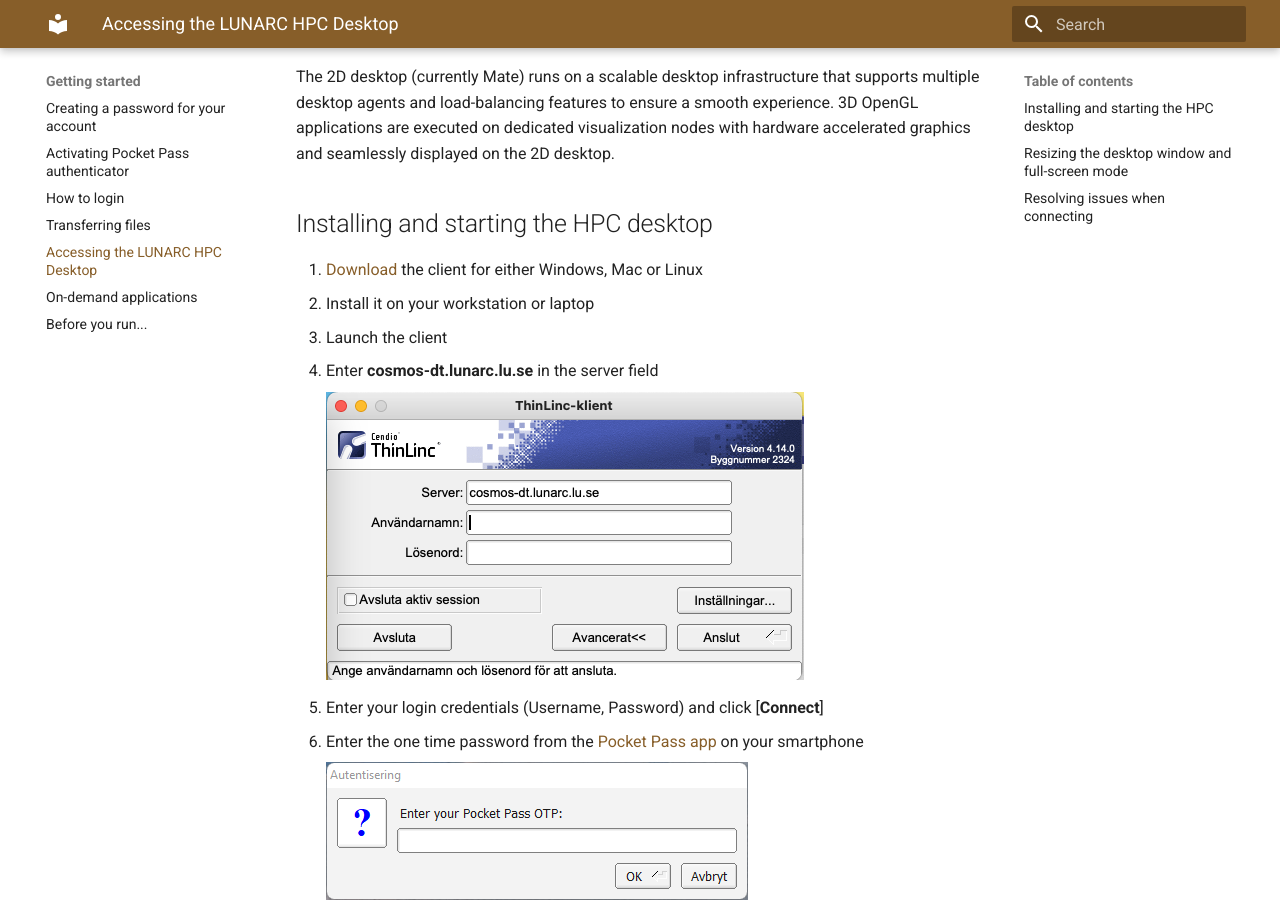
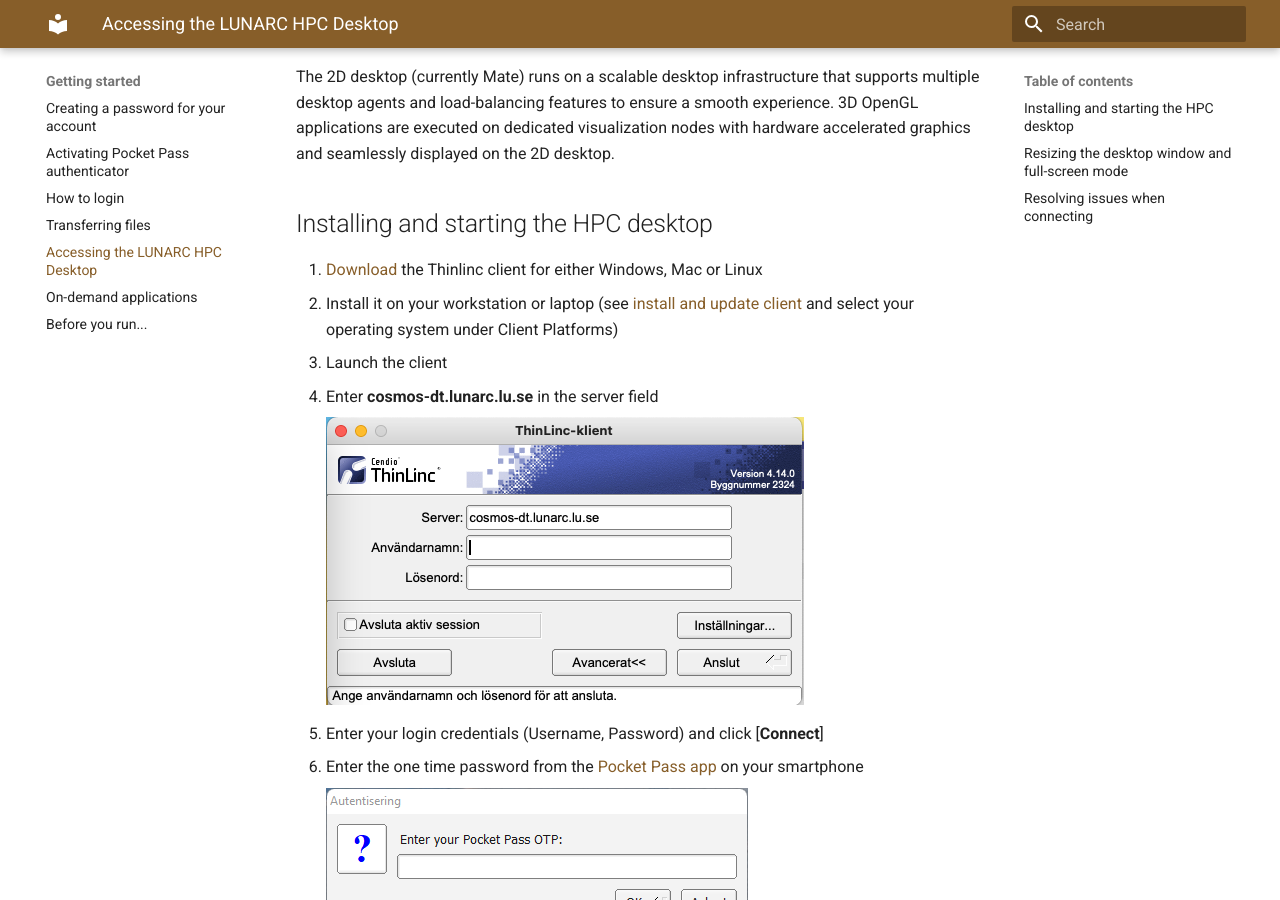
Before and after one commit to lunarc/lunarc_docs, an MkDocs documentation site: the page built from docs/getting_started/using_hpc_desktop.md, in a window 1280 px wide and 900 px high, scrolled down 426 px. Built offline with MkDocs 1.6.1 and Material for MkDocs 9.7.7, drawn with Linux system fonts in a browser that asks for light colours; comment, search, counter and statistics services are not loaded.

Commit message:
Update using_hpc_desktop.md
Added link to client-side installation instructions because Google search results and explicit mentions of installation instructions in Thinlinc documentation almost exclusively refer to server-side instructions.

```diff
--- a/docs/getting_started/using_hpc_desktop.md
+++ b/docs/getting_started/using_hpc_desktop.md
@@ -6,8 +6,8 @@
 
 ## Installing and starting the HPC desktop
 
- 1. [Download](https://www.cendio.com/thinlinc/download "Download") the client for either Windows, Mac or Linux
- 1. Install it on your workstation or laptop
+ 1. [Download](https://www.cendio.com/thinlinc/download "Download") the Thinlinc client for either Windows, Mac or Linux
+ 1. Install it on your workstation or laptop (see [install and update client](https://www.cendio.com/resources/docs/tag/client_linux.html) and select your operating system under Client Platforms)
  1. Launch the client
  1. Enter **cosmos-dt.lunarc.lu.se** in the server field
 
```
Also changed, not shown: other parts of docs/getting_started/using_hpc_desktop.md (+1 -1 lines).
